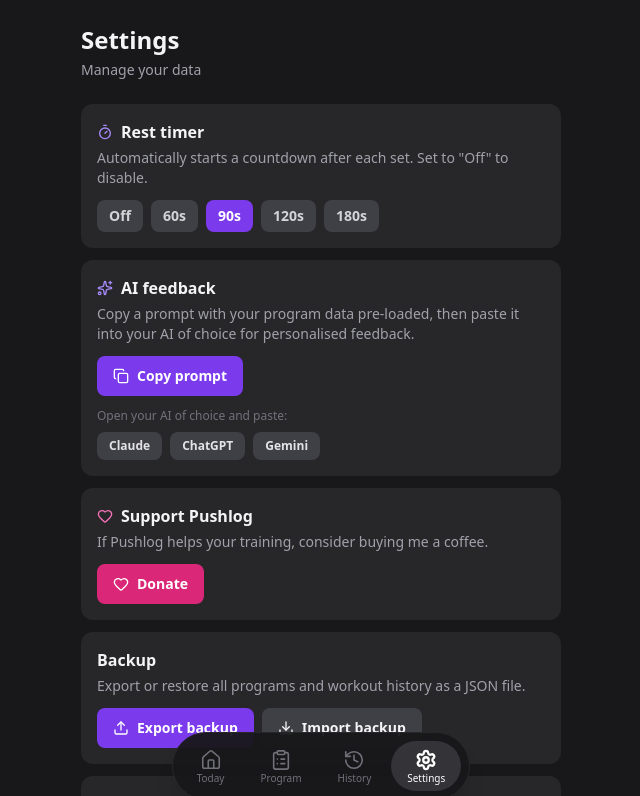
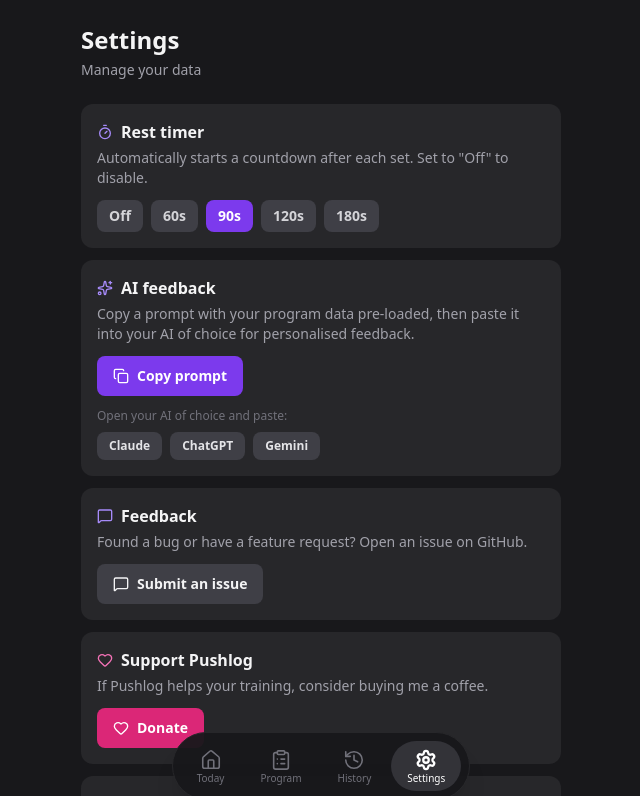
Before and after one commit to ngallion/pushlog-app, a React (Vite) app: page /settings in a window 1280 px wide. Shown: the top 796 px of the page, without its empty margins (319-959 px from the left). Built offline with nearby package versions, Linux system fonts and the light colour scheme.

Commit message:
Add Feedback

```diff
--- a/src/pages/Settings.tsx
+++ b/src/pages/Settings.tsx
@@ -14,6 +14,7 @@ import {
   Sparkles,
   Copy,
   Check,
+  MessageSquare,
 } from "lucide-react";
 
 const REST_DURATION_OPTIONS = [60, 90, 120, 180] as const;
@@ -331,6 +332,26 @@ Please analyze my workout program and give me specific, actionable feedback on:
           </div>
         </div>
 
+        {/* Feedback */}
+        <div className="bg-zinc-800 rounded-xl p-4">
+          <div className="flex items-center gap-2 mb-1">
+            <MessageSquare size={16} className="text-violet-400" />
+            <h2 className="font-semibold">Feedback</h2>
+          </div>
+          <p className="text-zinc-400 text-sm mb-3">
+            Found a bug or have a feature request? Open an issue on GitHub.
+          </p>
+          <a
+            href="https://github.com/ngallion/pushlog-app/issues/new"
+            target="_blank"
+            rel="noopener noreferrer"
+            className="inline-flex items-center gap-2 bg-zinc-700 hover:bg-zinc-600 text-zinc-100 rounded-lg px-4 py-2.5 text-sm font-semibold transition-colors"
+          >
+            <MessageSquare size={16} />
+            Submit an issue
+          </a>
+        </div>
+
         {/* Donate */}
         <div className="bg-zinc-800 rounded-xl p-4">
           <div className="flex items-center gap-2 mb-1">
```
